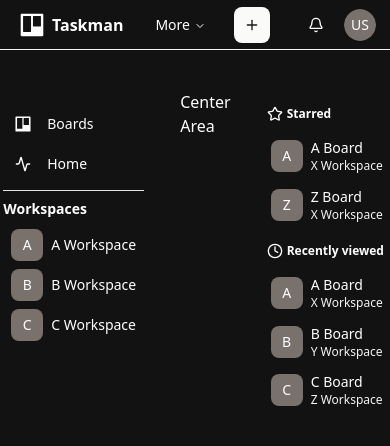
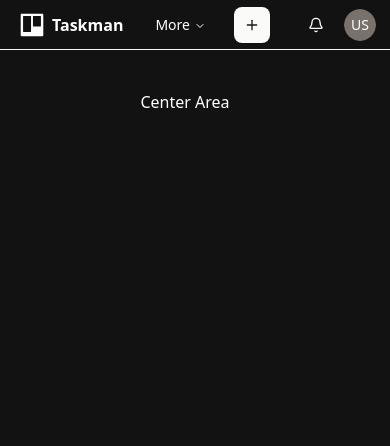
Before and after one commit to ndrw-ynz/taskman, a Next.js app in the folder frontend/: page /home in a window 390 px wide. Shown: the top 446 px of the page. Built offline with nearby package versions, Linux system fonts and the light colour scheme.

Commit message:
style: implement responsive visibility for left and right sidebar on lg and sm breakpoints

```diff
--- a/frontend/src/app/home/page.js
+++ b/frontend/src/app/home/page.js
@@ -9,7 +9,7 @@ export default function HomePage() {
   return (
     <div className="mt-10 mb-10 flex w-full flex-row justify-center space-x-5">
       {/* Left Sidebar */}
-      <div className="flex w-[250px] flex-col space-y-2 p-4">
+      <div className="hidden w-[250px] flex-col space-y-2 p-4 sm:block">
         {/* Home Selection Buttom */}
         <div className="flex flex-col space-y-1">
           <HomeSelectionButton
@@ -43,7 +43,7 @@ export default function HomePage() {
       </div>
 
       {/* Right Sidebar */}
-      <div className="flex w-[300px] flex-col space-y-4 p-4">
+      <div className="hidden w-[300px] flex-col space-y-4 p-4 lg:block">
         {/* Starred */}
         <div className="flex flex-col space-y-1">
           <div className="flex flex-row items-center space-x-1 pb-2">
```
